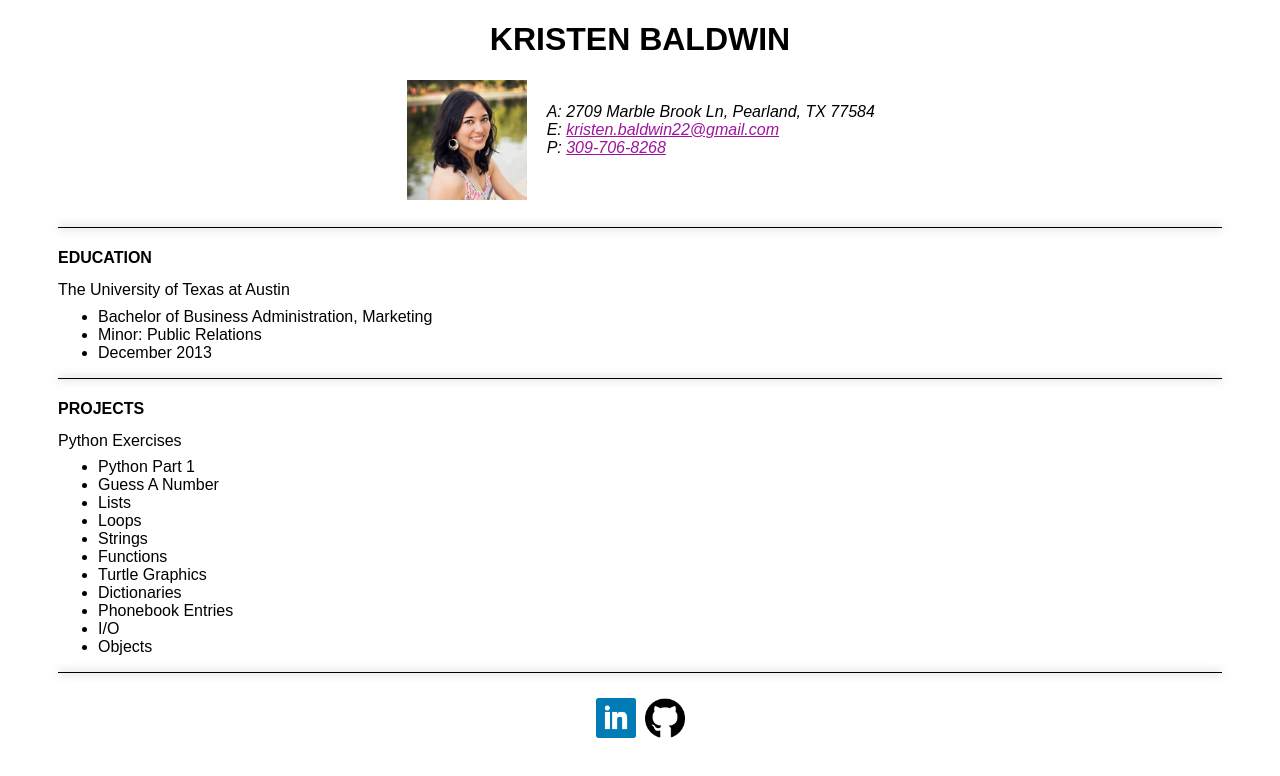
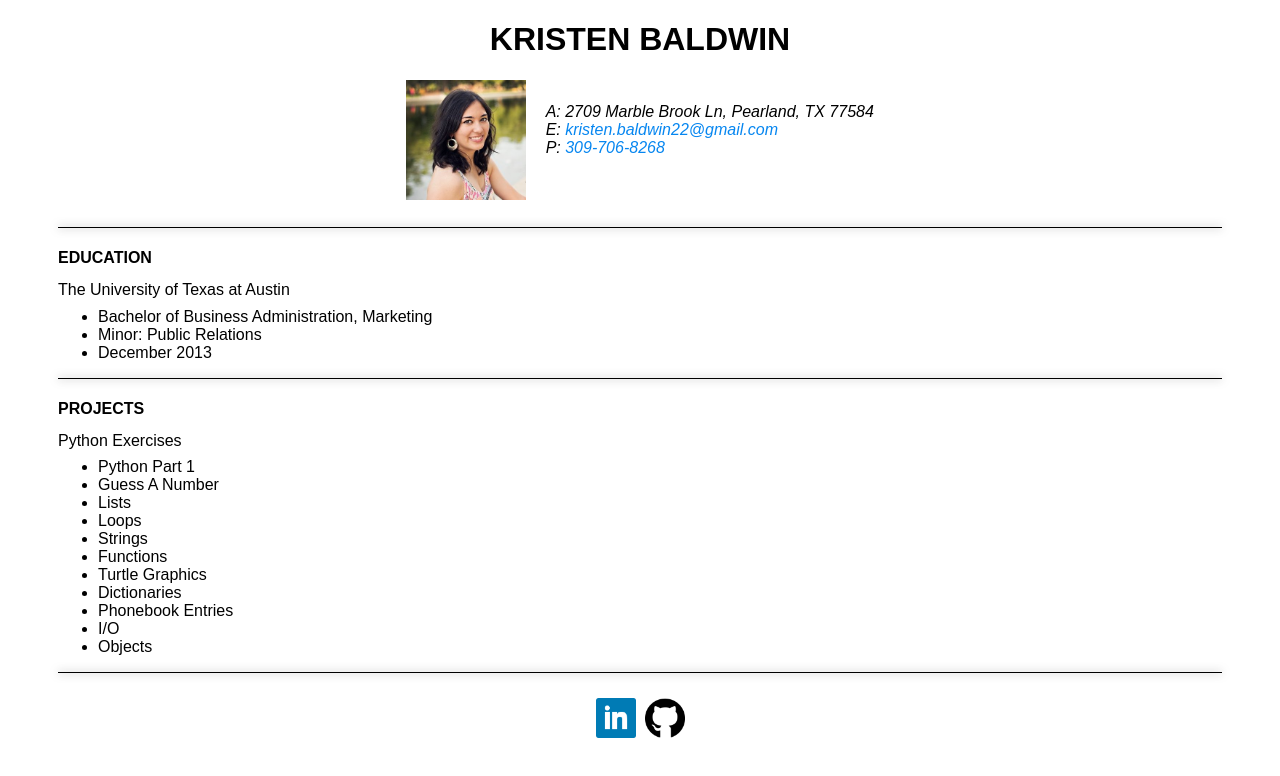
Before and after one commit to kristenbaldwin/kristenbaldwin.github.io, a plain HTML site: page index.html in a window 1280 px wide. Drawn offline with Linux system fonts and the light colour scheme.

Commit message:
Updating resume files

```diff
--- a/index.html
+++ b/index.html
@@ -9,11 +9,13 @@
 </head>
 <body>
     <h1>KRISTEN BALDWIN</h1>
-    <img class="headshot" src="resume/images/headshot.jpg" alt="Kristen Baldwin">
-    <div class="contact-info">
-        <p>A: 2709 Marble Brook Ln, Pearland, TX 77584
-        <br />E: <a href="mailto:kristen.baldwin22@gmail.com">kristen.baldwin22@gmail.com</a>
-        <br />P: <a href="tel:3097068268">309-706-8268</a></p>
+    <div id="header">
+      <img class="headshot" src="Resume/Images/headshot.jpg" alt="Kristen Baldwin">
+      <p class="contact-info">
+          A: 2709 Marble Brook Ln, Pearland, TX 77584
+          <br />E: <a href="mailto:kristen.baldwin22@gmail.com">kristen.baldwin22@gmail.com</a>
+          <br />P: <a href="tel:3097068268">309-706-8268</a>
+      </p>
     </div>
     <hr />
     <h4>EDUCATION</h4>
@@ -47,8 +49,8 @@
     <div class="footer">
       <table style="width:100px; margin: auto;">
         <tr>
-          <td align="center"><a href="https://www.linkedin.com/in/kbwin/" target="_blank"><img src="resume/images/linkedin-logo.png" alt="LinkedIn page" width="40" height="40"></a></td>
-          <td align="center"><a href="https://github.com/kristenbaldwin" target="_blank"><img src="resume/images/GitHub-logo.png" alt="Github page" width="40" height="40"></a></td>
+          <td align="center"><a href="https://www.linkedin.com/in/kbwin/" target="_blank"><img src="Resume/Images/linkedin-logo.png" alt="LinkedIn page" width="40" height="40"></a></td>
+          <td align="center"><a href="https://github.com/kristenbaldwin" target="_blank"><img src="Resume/Images/GitHub-logo.png" alt="Github page" width="40" height="40"></a></td>
         </tr>
       </table>
     </div>
--- a/style.css
+++ b/style.css
@@ -8,11 +8,13 @@ code {
 }
 
 a:link {
-    color: rgb(157, 21, 157);
+    color: rgb(6, 134, 240);
+    text-decoration: none;
 }
 
 a:hover {
-    color: rgb(227, 53, 227);
+    color: rgb(131, 197, 252);
+    text-decoration: underline;
 }
 
 h1 {
@@ -31,10 +33,13 @@ hr {
     box-shadow: 0 0 8px #666;
 }
 
+#header {
+    padding-bottom: 15px;
+    text-align: center;
+}
+
 .headshot {
     display: inline-block;
-    margin-left: 30%;
-    padding-bottom: 15px;
     width: 120px;
     height: 120px;
 }
```
Also changed, not shown: 1 other file.
